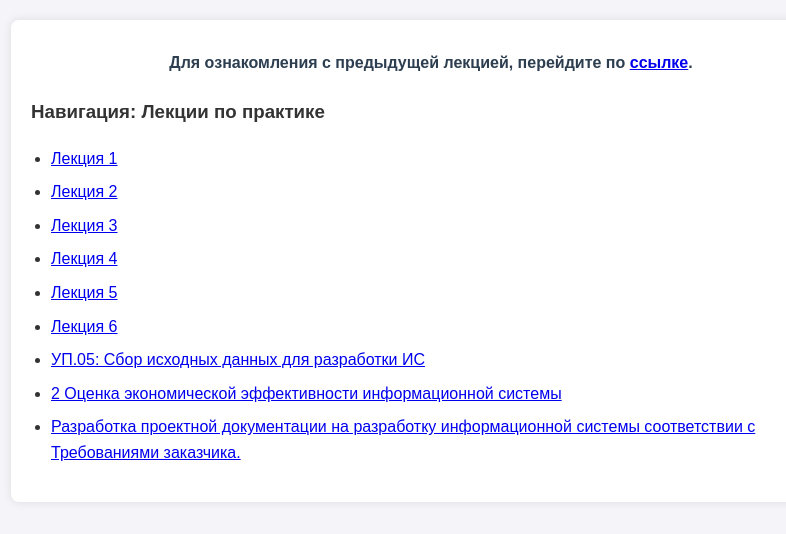
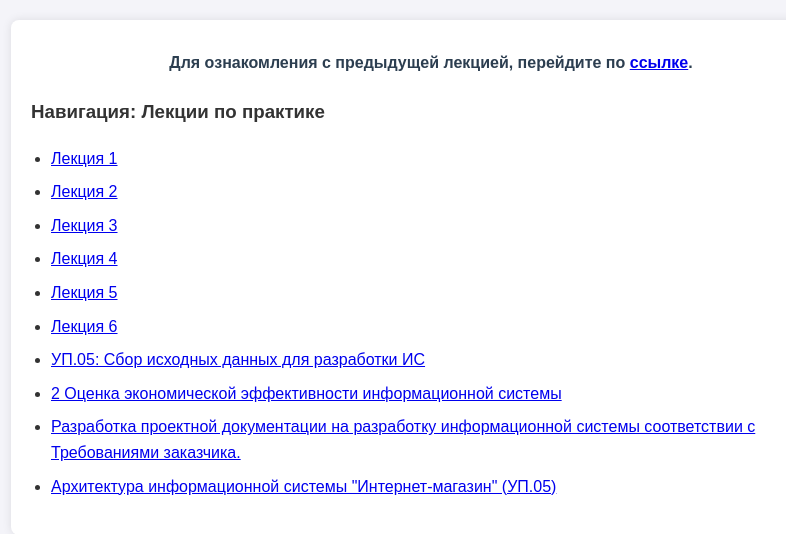
Before and after one commit to deputatovakv23-glitch/123, a plain HTML site: page practica.html in a window 1280 px wide. Shown: the whole page, without its empty margins (209-995 px from the left). Drawn offline with Linux system fonts and the light colour scheme.

Commit message:
Update practica.html

```diff
--- a/practica.html
+++ b/practica.html
@@ -74,6 +74,7 @@
             <li><a href="prLection2.html">2 Оценка экономической эффективности информационной системы</a></li>
             <li><a href="prLection3.html">Разработка проектной документации на разработку информационной системы соответствии с
 Требованиями заказчика.</a></li>
+            <li><a href="prLection1.html">Архитектура информационной системы "Интернет-магазин" (УП.05)</a></li>
         </ul>
 </div>
 </body>
```
